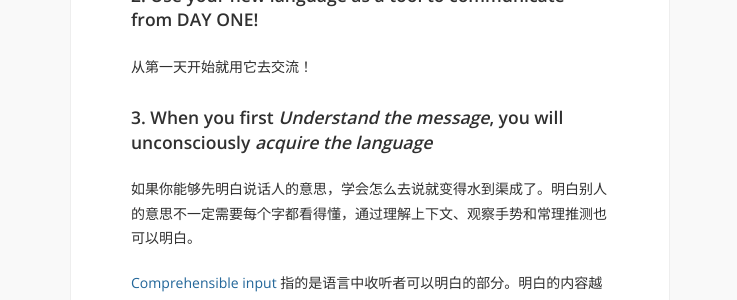
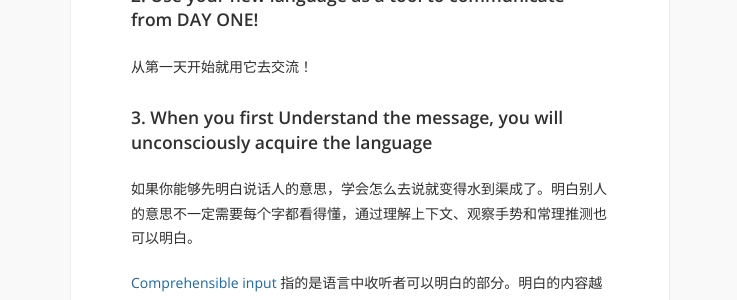
Before and after one commit to yusite/yuzijie, a Jekyll site: the page built from _posts/2015-11-04-learn-any-language-in-6-months.markdown, in a window 1280 px wide and 900 px high, scrolled down 871 px. Shown: the part 155-455 px from the top of the window, without its empty margins (270-1007 px from the left). Built offline with Jekyll 4.4.1, drawn with Linux system fonts in a browser that asks for light colours; some of the changed text lies outside the part shown.

Commit message:
small update

```diff
--- a/_posts/2015-11-04-learn-any-language-in-6-months.markdown
+++ b/_posts/2015-11-04-learn-any-language-in-6-months.markdown
@@ -25,7 +25,7 @@ We master tools by using tools, we learn tools fastest when they are relevant.
 
 从第一天开始就用它去交流！
 
-### 3. When you first *Understand the message*, you will unconsciously *acquire the language*
+### 3. When you first Understand the message, you will unconsciously acquire the language
 
 如果你能够先明白说话人的意思，学会怎么去说就变得水到渠成了。明白别人的意思不一定需要每个字都看得懂，通过理解上下文、观察手势和常理推测也可以明白。
 
@@ -99,6 +99,6 @@ You must learn to tolerate ambiguity. 你必须学会包容歧义、模糊、模
 
 体会说外语的感觉，感知声音、语气，观察他们说话时如何使用他们的肌肉，脸上的表情。
 
-### 7. *Direct Connect* to mental images
+### 7. Direct Connect to mental images
 
 用自己的想象力，把词语和图像、声音、故事联系在一起。
```
